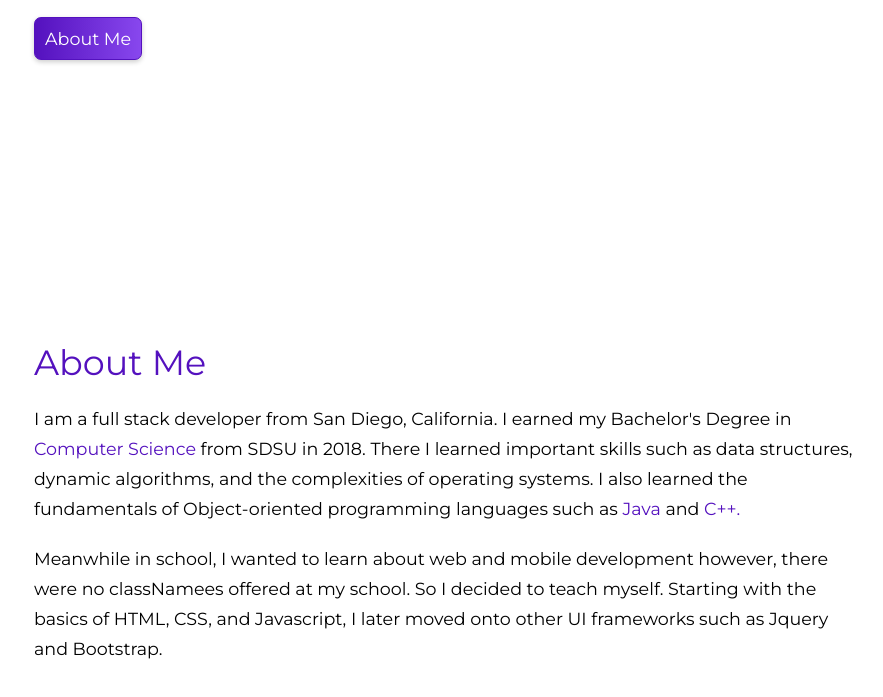
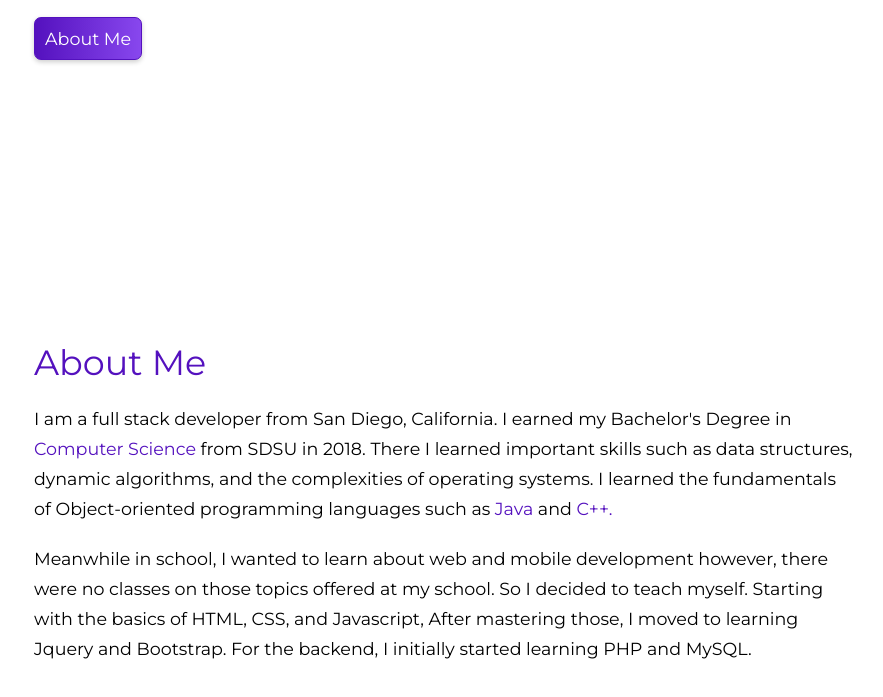
Before and after one commit to unChartedZone/unChartedZone.github.io, a Gatsby site: page / in a window 1280 px wide. Shown: the part 459-1156 px from the top of the page, without its empty margins (94-977 px from the left). Built offline with nearby package versions, Linux system fonts and the light colour scheme; Gatsby itself is replaced by a stand-in of ours.

Commit message:
updated about section

```diff
--- a/src/components/About.js
+++ b/src/components/About.js
@@ -7,21 +7,21 @@ const About = () => {
       <div className="about-text">
         <p className="paragraph">
           I am a full stack developer from San Diego, California. I earned my
-          Bachelor's Degree in{' '}
-          <span className="highlight">Computer Science</span> from SDSU in 2018.
-          There I learned important skills such as data structures, dynamic
-          algorithms, and the complexities of operating systems. I also learned
-          the fundamentals of Object-oriented programming languages such as{' '}
-          <span className="highlight">Java</span> and{' '}
-          <span className="highlight">C++.</span>
+          Bachelor's Degree in{' '} <span className="highlight">Computer
+          Science</span> from SDSU in 2018.  There I learned important skills
+          such as data structures, dynamic algorithms, and the complexities of
+          operating systems. I learned the fundamentals of Object-oriented
+          programming languages such as  <span className="highlight">Java</span>
+          {' '}and <span className="highlight">C++.</span>
         </p>
 
         <p className="paragraph">
           Meanwhile in school, I wanted to learn about web and mobile
-          development however, there were no classNamees offered at my school.
-          So I decided to teach myself. Starting with the basics of HTML, CSS,
-          and Javascript, I later moved onto other UI frameworks such as Jquery
-          and Bootstrap.
+          development however, there were no classes on those topics offered at
+          my school. So I decided to teach myself. Starting with the basics of
+          HTML, CSS, and Javascript, After mastering those, I moved to learning
+          Jquery and Bootstrap. For the backend, I initially started learning
+          PHP and MySQL.
         </p>
       </div>
     </section>
```
